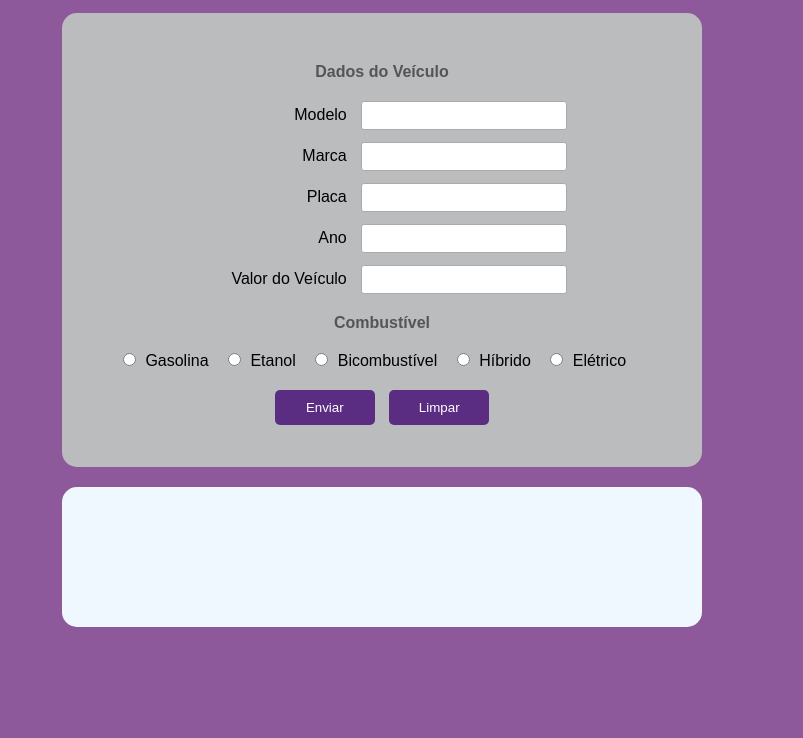
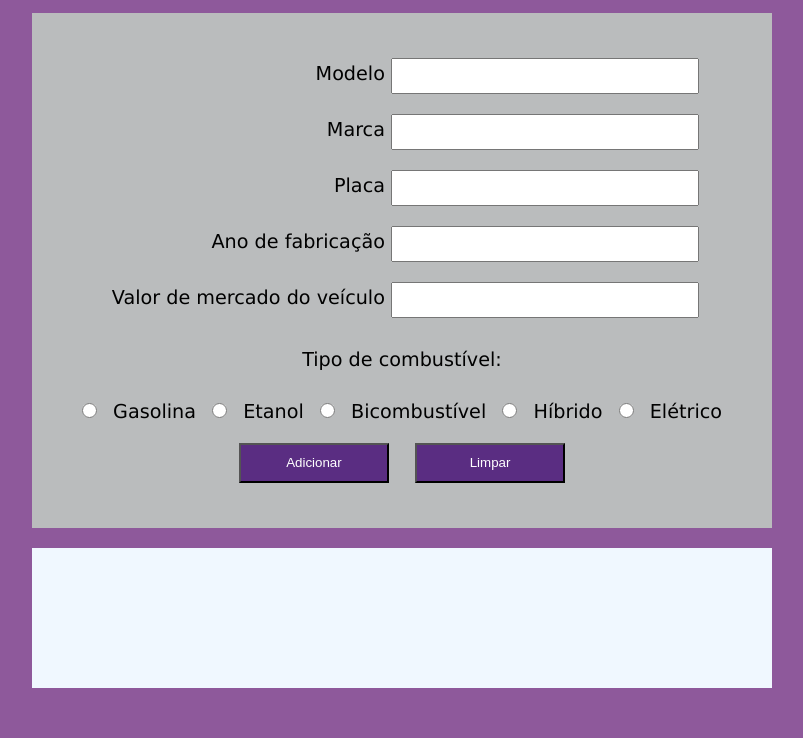
Before and after one commit to Heloiisah/Projeto_veiculo, a plain HTML site: page index.html in a window 1280 px wide. Shown: the part 77-815 px from the top of the page, without its empty margins (258-1061 px from the left). Drawn offline with Linux system fonts and the light colour scheme.

Commit message:
alterações

```diff
--- a/css/style_veiculo.css
+++ b/css/style_veiculo.css
@@ -3,105 +3,88 @@ body {
     background-color: #8e599b;
 }
 
-h3 {
-    color: white;
-    text-align: center;
-    font-size: 28px;
-    margin-top: 30px;
+#geral {
+    width: 700px;
+    min-height: 600px;
+    padding: 10px;
+    margin: 20px auto;
+    font-family: Verdana;
 }
 
-h4 {
+h3 {
     text-align: center;
-    color: #555;
-    margin: 20px 0;
+    color: white;
 }
 
-#div-form {
+#div-form, #div-dados {
+    width: 100%;
+    padding: 20px;
+    margin: 20px 0px;
     background-color: rgb(186, 188, 189);
-    width: 600px;
-    margin: 20px auto;
-    padding: 30px 20px;
-    border-radius: 15px;
+    color: #000000;
 }
 
-#form-veiculo > div {
+#form-veiculo {
+    padding: 15px;
+    font-size: 1.2em;
     text-align: center;
-    margin-bottom: 12px;
 }
 
-#form-veiculo label {
+label, input {
     display: inline-block;
-    width: 150px;
-    text-align: right;
-    margin-right: 10px;
+    margin: 10px 0px;
 }
 
-#form-veiculo input[type="text"],
-#form-veiculo input[type="number"] {
-    display: inline-block;
-    width: 200px;
-    height: 25px;
-    border: 1px solid #aaa;
-    border-radius: 3px;
+label {
+    width: 280px;
+    text-align: right;
 }
 
-#div-radios {
-    text-align: center;
-    margin: 15px 0;
+input {
+    width: 300px;
+    height: 30px;
 }
 
-#div-radios label {
-    display: inline-block;
-    width: auto;
-    text-align: left;
-    margin-right: 15px;
-    margin-left: 5px;
-}
-
-#div-radios input[type="radio"] {
-    display: inline-block;
-    width: auto;
-    height: auto;
-    margin: 0;
-}
-
-#div-botoes {
+p {
     text-align: center;
     margin-top: 20px;
 }
 
-#div-botoes button {
+#div-radios {
+    width: 100%;
+    text-align: center;
+}
+
+#div-radios label, #div-radios input {
     display: inline-block;
-    width: 100px;
-    height: 35px;
+    margin: 10px 5px;
+}
+
+#div-radios label {
+    width: auto;
+    text-align: left;
+}
+
+#div-radios input {
+    width: 15px;
+    height: 15px;
+}
+
+button {
+    width: 150px;
+    height: 40px;
     background-color: #5a2d82;
     color: white;
-    border: none;
-    border-radius: 5px;
-    margin: 0 5px;
-    cursor: pointer;
-}
-
-#div-botoes button:hover {
-    background-color: #3f1f5b;
+    display: inline-block;
+    margin: 10px;
 }
 
 #div-dados {
     background-color: aliceblue;
-    width: 600px;
     min-height: 100px;
-    margin: 20px auto;
-    padding: 20px;
-    border-radius: 15px;
-}
-
-#div-dados h3 {
-    margin-top: 0;
-    margin-bottom: 20px;
 }
 
 #veiculo {
-    margin-bottom: 15px;
-    padding-bottom: 10px;
-    border-bottom: 1px solid gray;
+    margin: 20px 0px;
+    padding: 10px;
 }
--- a/index.html
+++ b/index.html
@@ -13,40 +13,29 @@
 
     <div id="geral">
 
-        <h3>Cadastro de Veículos</h3>
+        <h3>Cadastro de Veículo</h3>
 
         <div id="div-form">
-            <h4>Dados do Veículo</h4>
             <form id="form-veiculo">
 
-                <div id="linha-modelo">
-                    <label for="modelo">Modelo</label>
-                    <input type="text" name="modelo" id="modelo" required>
-                </div>
+                <label for="modelo">Modelo</label>
+                <input type="text" name="modelo" id="modelo">
 
-                <div id="linha-marca">
-                    <label for="marca">Marca</label>
-                    <input type="text" name="marca" id="marca" required>
-                </div>
+                <label for="marca">Marca</label>
+                <input type="text" name="marca" id="marca">
 
-                <div id="linha-placa">
-                    <label for="placa">Placa</label>
-                    <input type="text" name="placa" id="placa" required>
-                </div>
+                <label for="placa">Placa</label>
+                <input type="text" name="placa" id="placa">
 
-                <div id="linha-ano">
-                    <label for="ano_fabricacao">Ano</label>
-                    <input type="number" name="ano_fabricacao" id="ano_fabricacao" required>
-                </div>
+                <label for="ano_fabricacao">Ano de fabricação</label>
+                <input type="text" name="ano_fabricacao" id="ano_fabricacao">
 
-                <div id="linha-valor">
-                    <label for="valor_mercado">Valor do Veículo</label>
-                    <input type="number" step="0.01" name="valor_mercado" id="valor_mercado" required>
-                </div>
+                <label for="valor_mercado">Valor de mercado do veículo</label>
+                <input type="text" name="valor_mercado" id="valor_mercado">
 
-                <h4>Combustível</h4>
+                <p>Tipo de combustível:</p>
                 <div id="div-radios">
-                    <input type="radio" name="tipo_combustivel" id="gasolina" value="gasolina" required>
+                    <input type="radio" name="tipo_combustivel" id="gasolina" value="gasolina">
                     <label for="gasolina">Gasolina</label>
 
                     <input type="radio" name="tipo_combustivel" id="etanol" value="etanol">
@@ -62,10 +51,13 @@
                     <label for="eletrico">Elétrico</label>
                 </div>
 
-                <div id="div-botoes">
-                    <button type="submit" id="btn-add">Enviar</button>
-                    <button type="reset" id="btn-limpar">Limpar</button>
-                </div>
+                <button type="submit" id="btn-add">
+                    Adicionar
+                </button>
+
+                <button type="reset" id="btn-limpar">
+                    Limpar
+                </button>
 
             </form>
         </div>
```
